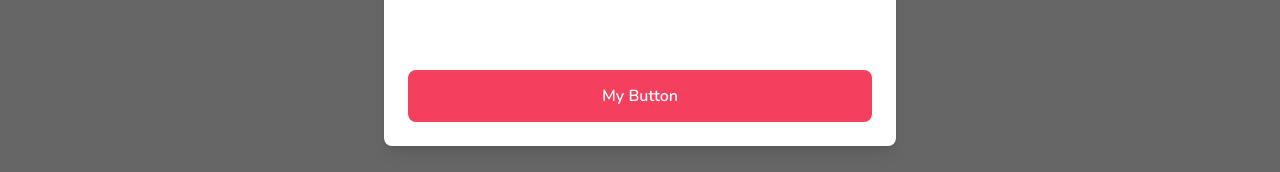
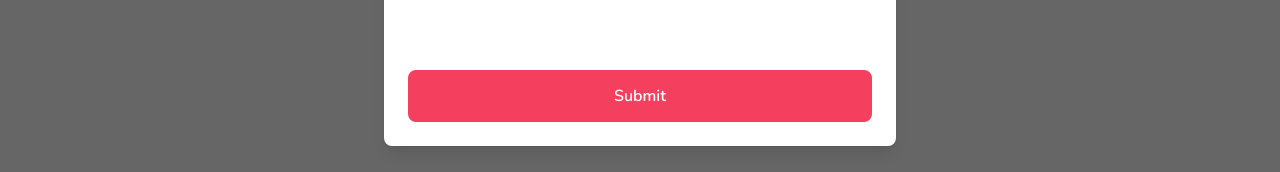
Before and after one commit to kobebuckley/airbnb-clone-base, a Next.js app: page / in a window 1280 px wide. Shown: the part 367-539 px from the top of the page. Built offline with nearby package versions, Linux system fonts and the light colour scheme.

Commit message:
https://youtu.be/c_-b_isI4vg?t=3715

```diff
--- a/app/components/Button.tsx
+++ b/app/components/Button.tsx
@@ -1,3 +1,5 @@
+'use client'
+
 import { IconType } from "react-icons"
 
 interface ButtonProps {
@@ -19,12 +21,16 @@ const Button: React.FC<ButtonProps>  = ({
     disabled,
     outline,
     small,
-    icon,
+    icon:Icon,
 
 
 }) =>{
     return(
         <button
+        onClick={onClick}
+        disabled={disabled}
+
+
         className={`
           relative
           disabled:opacity-70
@@ -44,7 +50,19 @@ const Button: React.FC<ButtonProps>  = ({
 
         `}
 
-        >
+        >   {Icon && (
+            <Icon
+                size={24}
+                className="
+                  absolute
+                  left-4
+                  top-3
+
+
+                "
+
+            />
+        )}
             {label}
         </button>
     )
--- a/app/components/modals/Modal.tsx
+++ b/app/components/modals/Modal.tsx
@@ -14,7 +14,7 @@ interface ModalProps {
     actionLabel: string
     disabled?: boolean
     secondaryAction?: ()=> void
-    secondaryLabel?: string
+    secondaryActionLabel?: string
 
 
 }
@@ -29,7 +29,7 @@ const Modal: React.FC<ModalProps> = ({
     actionLabel,
     disabled,
     secondaryAction,
-    secondaryLabel
+    secondaryActionLabel
 
 }) => {
     const[showModal, setShowModal] = useState(isOpen)
@@ -208,7 +208,25 @@ const Modal: React.FC<ModalProps> = ({
 
                                 >
 
-                                    <Button label="My Button"/>
+                                    {secondaryAction && secondaryActionLabel && (
+
+                                    <Button
+
+                                      outline
+                                      disabled={disabled}
+                                      label={secondaryActionLabel}
+                                      onClick={handleSecondaryAction}
+
+                                    />
+                                    )}
+
+
+                                    <Button
+                                      disabled={disabled}
+                                      label={actionLabel}
+                                      onClick={handleSubmit}
+
+                                    />
 
                                 </div>
                             </div>
--- a/app/layout.tsx
+++ b/app/layout.tsx
@@ -26,7 +26,7 @@ export default function RootLayout({
     <html lang="en">
       <body className={font.className}>
         <ClientOnly>
-          <Modal title="Hello World" isOpen/>
+          <Modal actionLabel="Submit" title="Hello World" isOpen/>
           <Navbar />
         </ClientOnly>
         {children}
```
